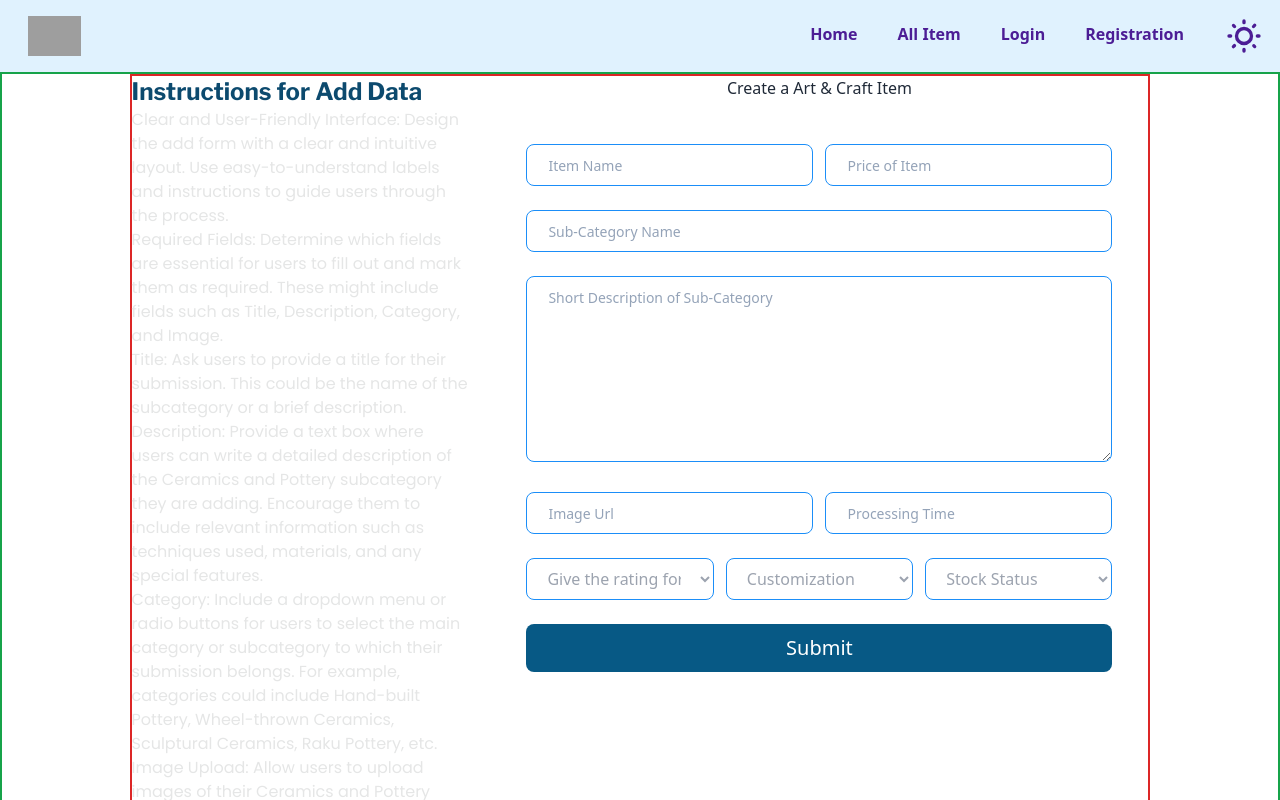
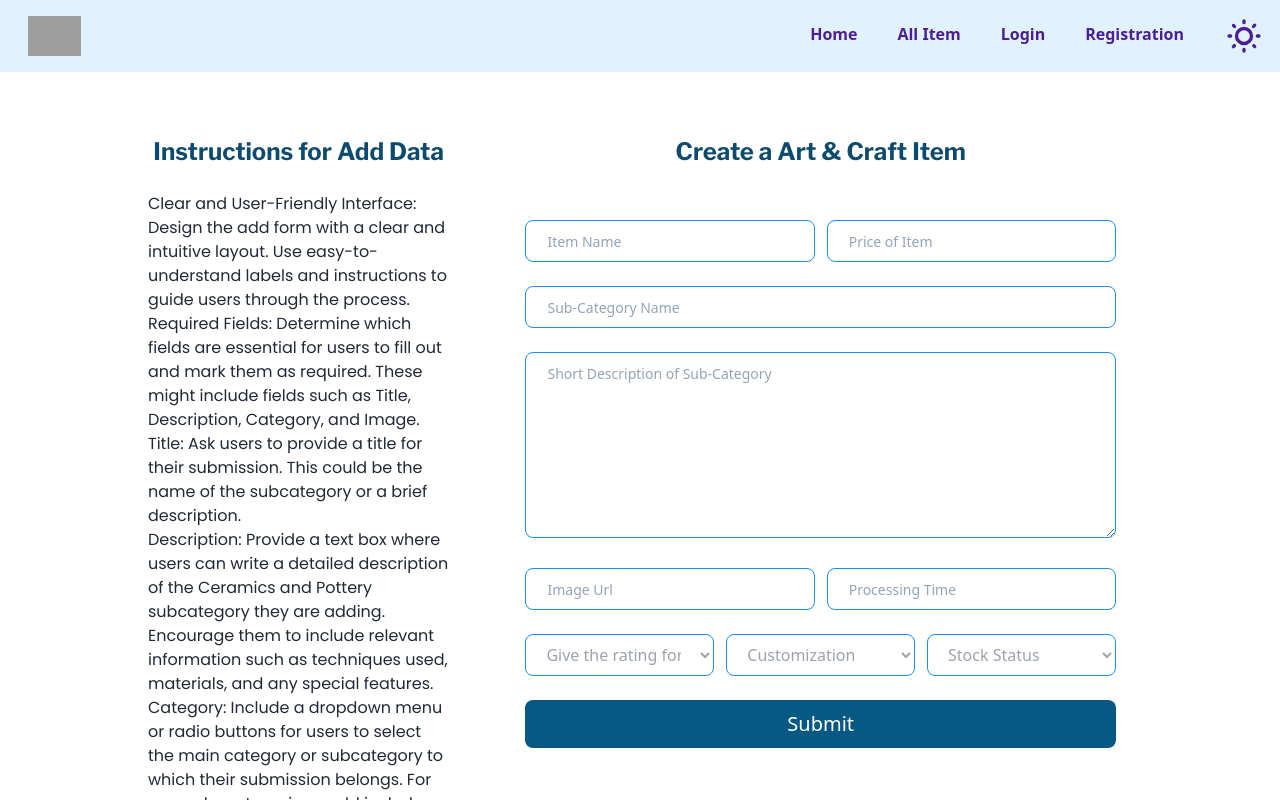
Before and after one commit to aristoxcel/Craftopia, a React (Vite) app: page /addcard in a window 1280 px wide. Shown: the top 800 px of the page. Built offline with nearby package versions, Linux system fonts and the light colour scheme; no server answers; grey boxes are pictures that could not be loaded; a web font is replaced by a local one.

Commit message:
Form page has been updated and sweet alert added

```diff
--- a/src/content/Form.jsx
+++ b/src/content/Form.jsx
@@ -1,9 +1,11 @@
 import { useContext } from "react";
 import Swal from "sweetalert2";
 import { AuthContext } from "../context/Context";
+import { useNavigate } from "react-router-dom";
 
 function Form() {
  const {user}=useContext(AuthContext)
+ const navigate = useNavigate();
 
   const handleSubmitForm=(e)=>{
     e.preventDefault();
@@ -29,13 +31,14 @@ function Form() {
     .then(res=>res.json())
     .then(data=>{
       if (data.insertedId){
+
         Swal.fire({
-          position: "top-end",
           icon: "success",
           title: "Your work has been saved",
           showConfirmButton: false,
           timer: 1500
         });
+        navigate('/mylist')
       }
     })
 
@@ -43,11 +46,11 @@ function Form() {
 
 
   return (
-    <div className="border-2 border-green-600 mx-auto">
-      <div className="w-4/5 flex md:flex-row flex-col justify-between gap-5 border-2 border-red-600 mx-auto">
-        <div className="md:basis-1/3">
-          <h1 className="text-2xl font-franklin font-bold text-sky-900 ">Instructions for Add Data</h1>
-          <ul className="text-base text-base-300 font-poppins">
+    <div className="mx-auto my-16">
+      <div className="w-4/5 flex md:flex-row flex-col justify-between gap-5 mx-auto">
+        <div className="md:basis-1/3 px-5">
+          <h1 className="text-2xl font-franklin font-bold text-sky-900 text-center mb-6 ">Instructions for Add Data</h1>
+          <ul className="text-base text-base-600 font-poppins">
             <li>Clear and User-Friendly Interface: Design the add form with a clear and intuitive layout. Use easy-to-understand labels and instructions to guide users through the process.</li>
             <li>Required Fields: Determine which fields are essential for users to fill out and mark them as required. These might include fields such as Title, Description, Category, and Image.</li>
             <li>Title: Ask users to provide a title for their submission. This could be the name of the subcategory or a brief description.</li>
@@ -58,7 +61,7 @@ function Form() {
         </div>
 
         <div className="md:basis-3/5 mx-auto text-center">
-          <h1>Create a Art & Craft Item</h1>
+          <h1 className="text-2xl font-franklin font-bold text-sky-900 text-center mb-2">Create a Art & Craft Item</h1>
           <form className="py-8" onSubmit={handleSubmitForm}>
             {/* Name and price */}
             <div className="flex gap-3  p-3 justify-between">
```
